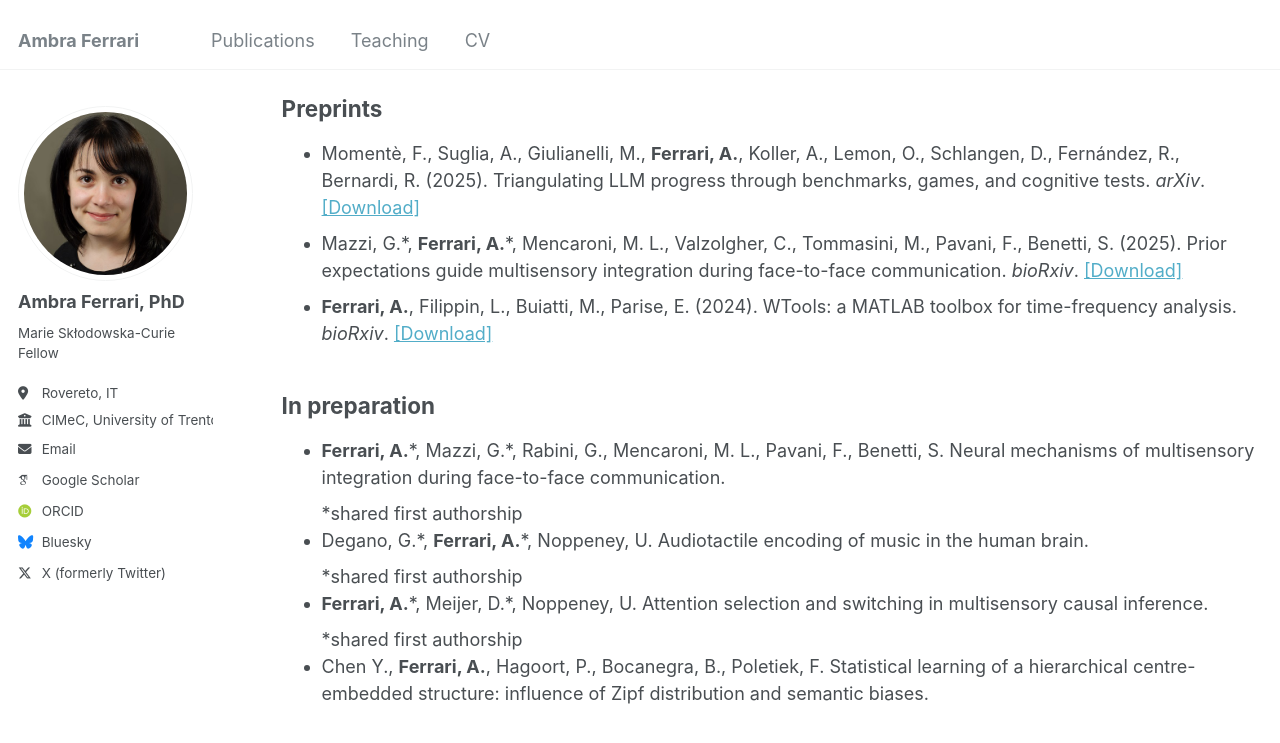
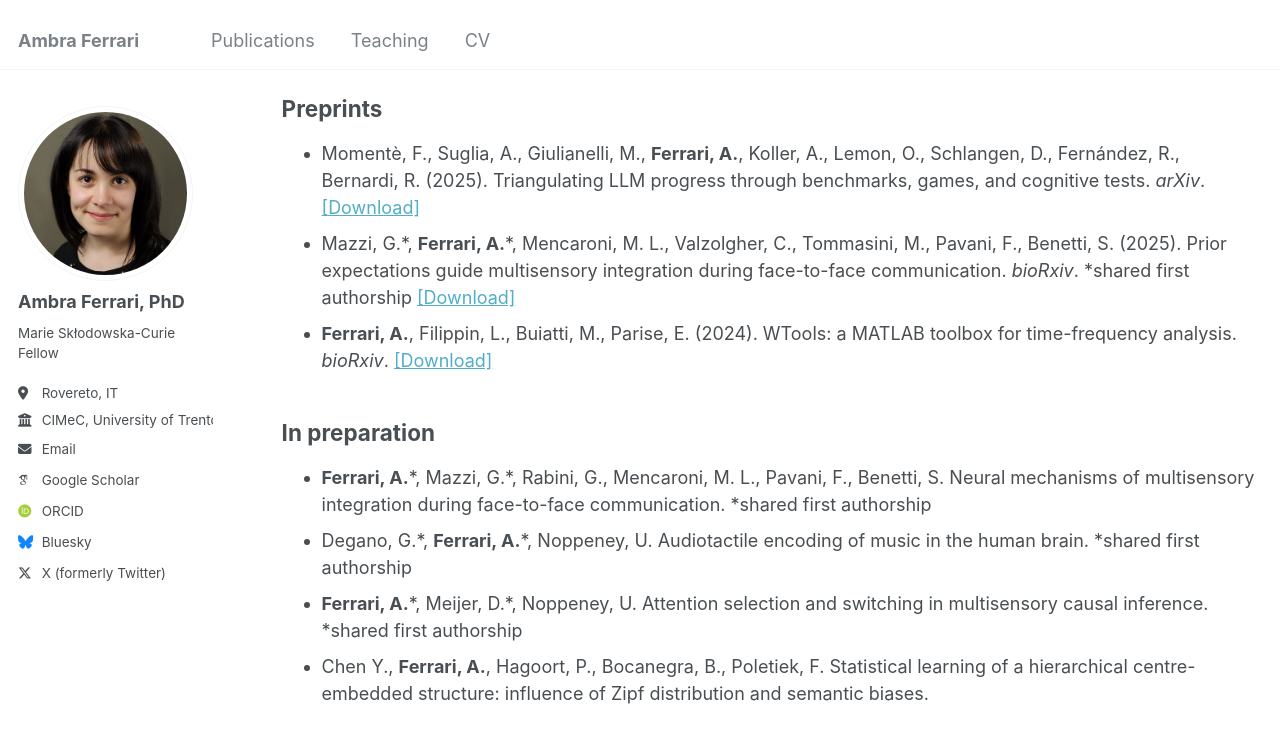
Before and after one commit to ambrafer/ambrafer.github.io, a Jekyll site: the page built from _pages/publications.html, in a window 1280 px wide and 900 px high, scrolled down 737 px. Shown: the top 743 px of the window. Built offline with Jekyll 4.4.1, drawn with Linux system fonts in a browser that asks for light colours; some web fonts are replaced.

Commit message:
Update publications.html

```diff
--- a/_pages/publications.html
+++ b/_pages/publications.html
@@ -43,7 +43,7 @@ author_profile: true
         <li>Momentè, F., Suglia, A., Giulianelli, M., <b>Ferrari, A.</b>, Koller, A., Lemon, O., Schlangen, D., Fernández, R., Bernardi, R. (2025). Triangulating LLM progress through benchmarks, games, and cognitive tests. <i>arXiv</i>.
             <a href="https://doi.org/10.48550/arXiv.2502.14359" target="_blank">[Download]</a>
         </li>
-        <li>Mazzi, G.*, <b>Ferrari, A.</b>*, Mencaroni, M. L., Valzolgher, C., Tommasini, M., Pavani, F., Benetti, S. (2025). Prior expectations guide multisensory integration during face-to-face communication. <i>bioRxiv</i>.
+        <li>Mazzi, G.*, <b>Ferrari, A.</b>*, Mencaroni, M. L., Valzolgher, C., Tommasini, M., Pavani, F., Benetti, S. (2025). Prior expectations guide multisensory integration during face-to-face communication. <i>bioRxiv</i>. <span class="note">*shared first authorship</span>
             <a href="https://doi.org/10.1101/2025.02.19.638980" target="_blank">[Download]</a>
         </li>
         <li><b>Ferrari, A.</b>, Filippin, L., Buiatti, M., Parise, E. (2024). WTools: a MATLAB toolbox for time-frequency analysis. <i>bioRxiv</i>.
@@ -53,9 +53,9 @@ author_profile: true
 
   <h2>In preparation</h2>
     <ul>
-        <li><b>Ferrari, A.</b>*, Mazzi, G.*, Rabini, G., Mencaroni, M. L., Pavani, F., Benetti, S. Neural mechanisms of multisensory integration during face-to-face communication.</li> <span class="note">*shared first authorship</span>
-        <li>Degano, G.*, <b>Ferrari, A.</b>*, Noppeney, U. Audiotactile encoding of music in the human brain.</li> <span class="note">*shared first authorship</span>
-        <li><b>Ferrari, A.</b>*, Meijer, D.*, Noppeney, U. Attention selection and switching in multisensory causal inference.</li> <span class="note">*shared first authorship</span>
+        <li><b>Ferrari, A.</b>*, Mazzi, G.*, Rabini, G., Mencaroni, M. L., Pavani, F., Benetti, S. Neural mechanisms of multisensory integration during face-to-face communication. <span class="note">*shared first authorship</span></li>
+        <li>Degano, G.*, <b>Ferrari, A.</b>*, Noppeney, U. Audiotactile encoding of music in the human brain. <span class="note">*shared first authorship</span></li>
+        <li><b>Ferrari, A.</b>*, Meijer, D.*, Noppeney, U. Attention selection and switching in multisensory causal inference. <span class="note">*shared first authorship</span></li>
         <li>Chen Y., <b>Ferrari, A.</b>, Hagoort, P., Bocanegra, B., Poletiek, F. Statistical learning of a hierarchical centre-embedded structure: influence of Zipf distribution and semantic biases.</li>
     </ul>
 
```
